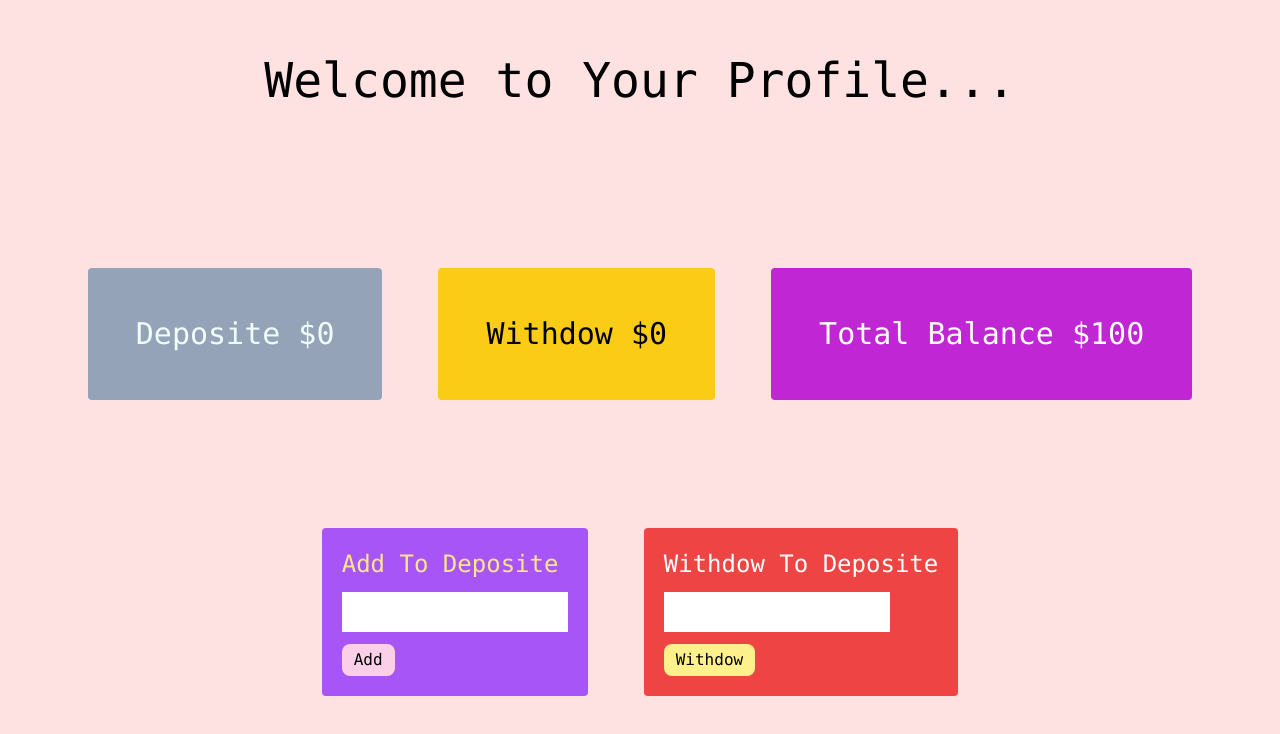
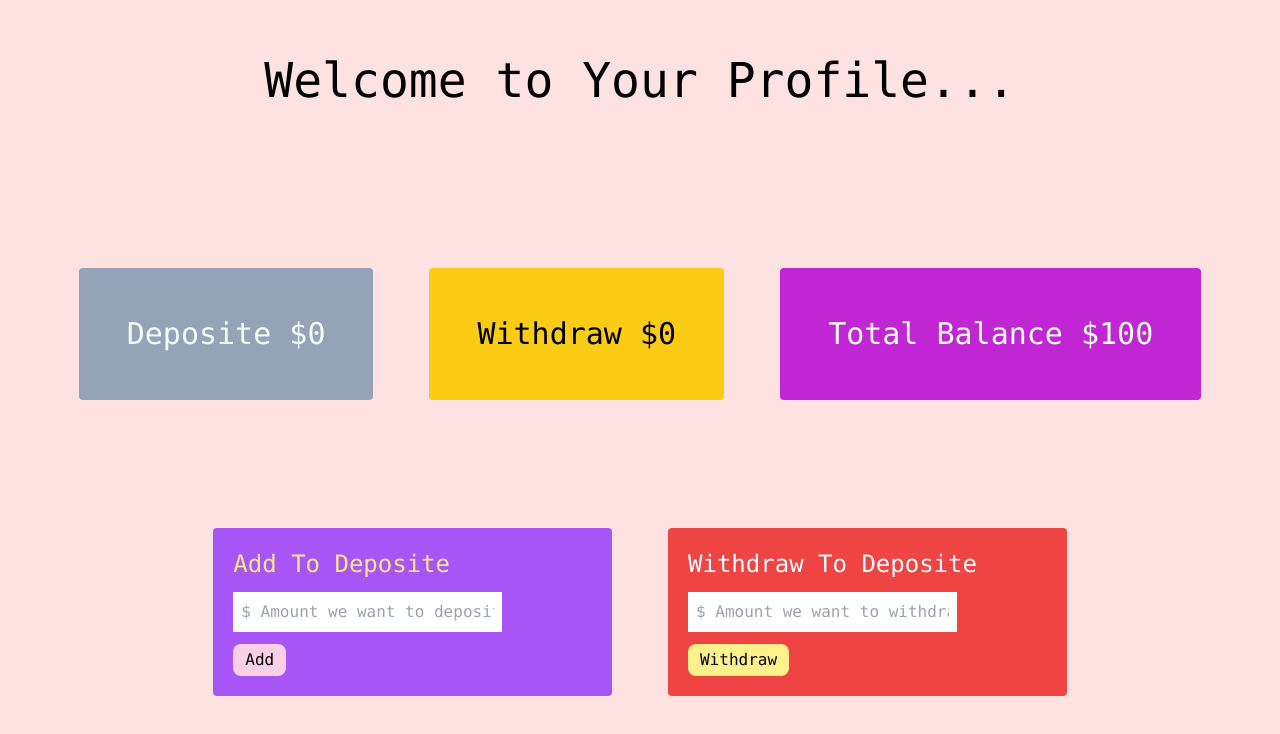
Before and after one commit to ichbintanvir/baper-bank, a plain HTML site: page profile_info.html in a window 1280 px wide. Drawn offline with nearby package versions, Linux system fonts and the light colour scheme.

Commit message:
add a default user and password

```diff
--- a/Js/login.js
+++ b/Js/login.js
@@ -14,6 +14,10 @@ const userInfo = [
     },
     {
         'name': 'tanvirnoyon.bubt@gmail.com',
+        'password': '123'
+    },
+    {
+        'name': 'admin',
         'password': '123'
     },
 ]
--- a/profile_info.html
+++ b/profile_info.html
@@ -18,7 +18,7 @@
                 <h1 id="deposite_value" class="text-3xl">0</h1>
             </div>
             <div class="flex bg-yellow-400 p-12 rounded">
-                <h1 class="text-3xl">Withdow $</h1>
+                <h1 class="text-3xl">Withdraw $</h1>
                 <h1 id="withdow_value" class="text-3xl">0</h1>
             </div>
             <div class="flex bg-fuchsia-600 text-white p-12 rounded">
@@ -27,16 +27,17 @@
             </div>
         </div>
         <!-- user input -->
-        <div class="flex justify-center gap-x-14 mt-32">
+        <div class="grid grid-cols-2 mx-auto w-2/3 gap-x-14 mt-32">
             <div class="bg-purple-500 p-5 rounded">
                 <h1 class="text-2xl text-amber-200">Add To Deposite </h1>
-                <input id="deposite" class="mt-3 w-fit p-2" type="text"><br>
-                <button id="deposite_btn" class="bg-pink-200 rounded-lg px-3 py-1 mt-3">Add</button>
+                <input id="deposite" class="mt-3 w-3/4 p-2" type="text" placeholder="$ Amount we want to deposite"><br>
+                <button id="deposite_btn" class="bg-pink-200 rounded-lg px-3 py-1 mt-3 hover:bg-green-600">Add</button>
             </div>
             <div class="bg-red-500 p-5 rounded">
-                <h1 class="text-2xl text-white">Withdow To Deposite </h1>
-                <input id="withdow" class="mt-3 w-fit p-2" type="text"><br>
-                <button id="withdow_btn" class="bg-yellow-200 rounded-lg px-3 py-1 mt-3">Withdow</button>
+                <h1 class="text-2xl text-white">Withdraw To Deposite </h1>
+                <input id="withdow" class="mt-3 w-3/4 p-2" type="text" placeholder="$ Amount we want to withdraw"><br>
+                <button id="withdow_btn"
+                    class="bg-yellow-200 rounded-lg px-3 py-1 mt-3 hover:bg-yellow-600">Withdraw</button>
             </div>
 
         </div>
```
